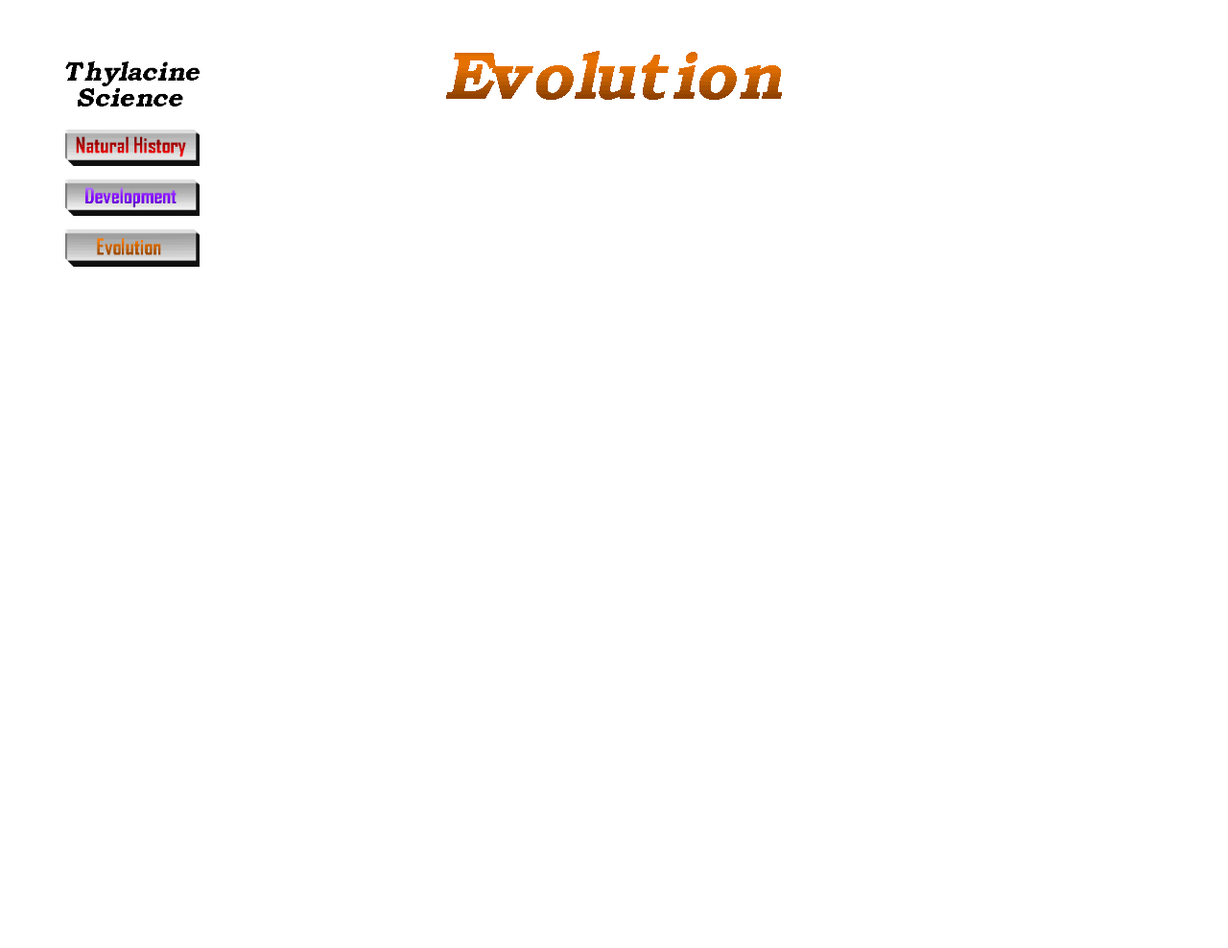
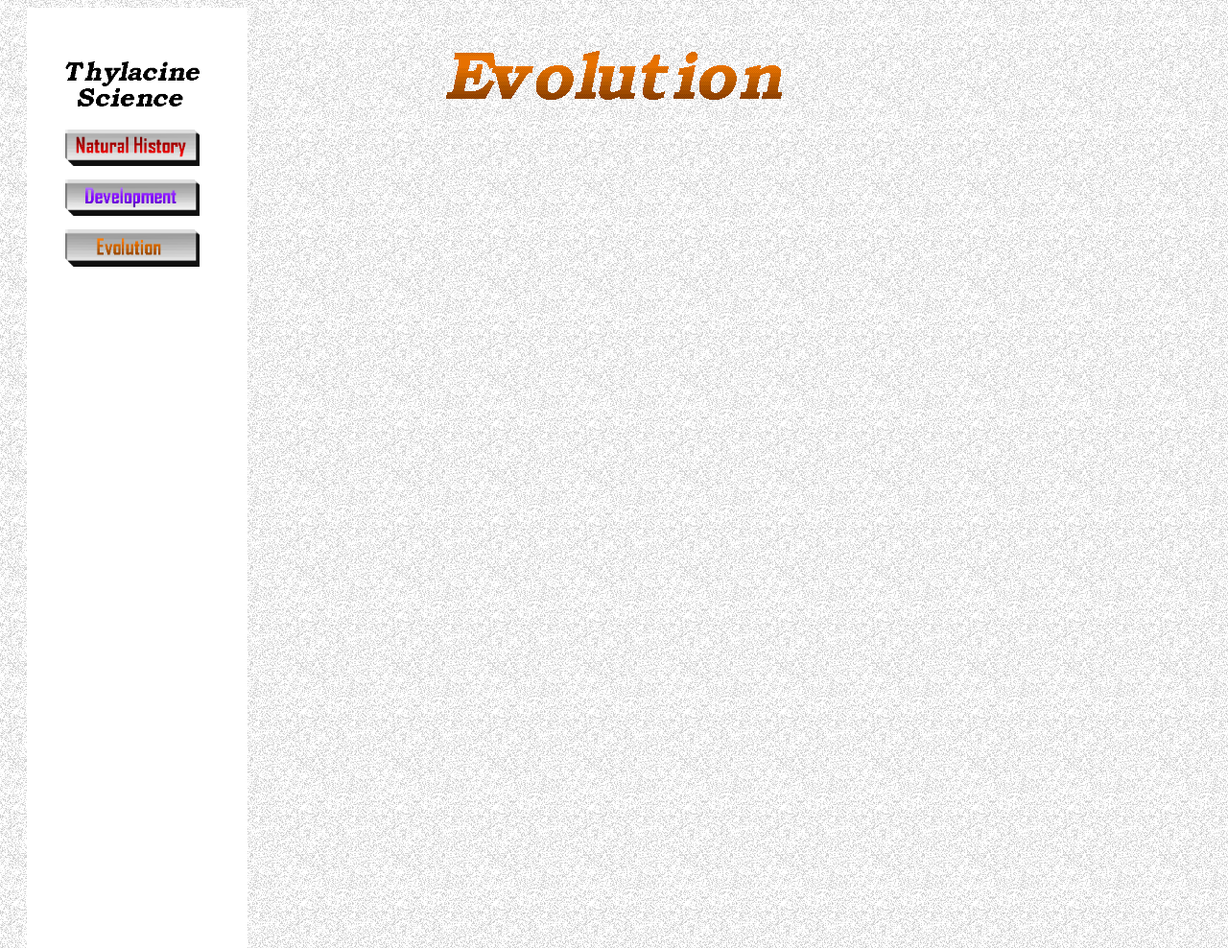
Before and after one commit to ljdnielsen/ljdnielsen.github.io, a Jekyll site: the page built from docs/pages/evolution/README.md, in a window 1280 px wide. Shown: the whole page at 96% size. Built offline with Jekyll 4.4.1, drawn with Linux system fonts in a browser that asks for light colours.

Commit message:
removed linke to style.css

```diff
--- a/_layouts/default.html
+++ b/_layouts/default.html
@@ -4,7 +4,6 @@
     <meta charset="UTF-8">
     <meta name="viewport" content="width=device-width, initial-scale=1.0">
     <title>{{ page.title | default: site.title }}</title>
-    <link rel="stylesheet" href="{{ site.baseurl }}/css/styles.css">
     <style>
         #sidebar img {
             width: 140px;
@@ -14,7 +13,7 @@
         }
         body {
             font-family: serif;
-            background-image: url('../docs/images/grainy_texture2.png');
+            background-image: url('{{ site.baseurl }}/docs/images/grainy_texture2.png');
             background-repeat: repeat;
             background-size: auto;
             background-color: #ffffff;
```
